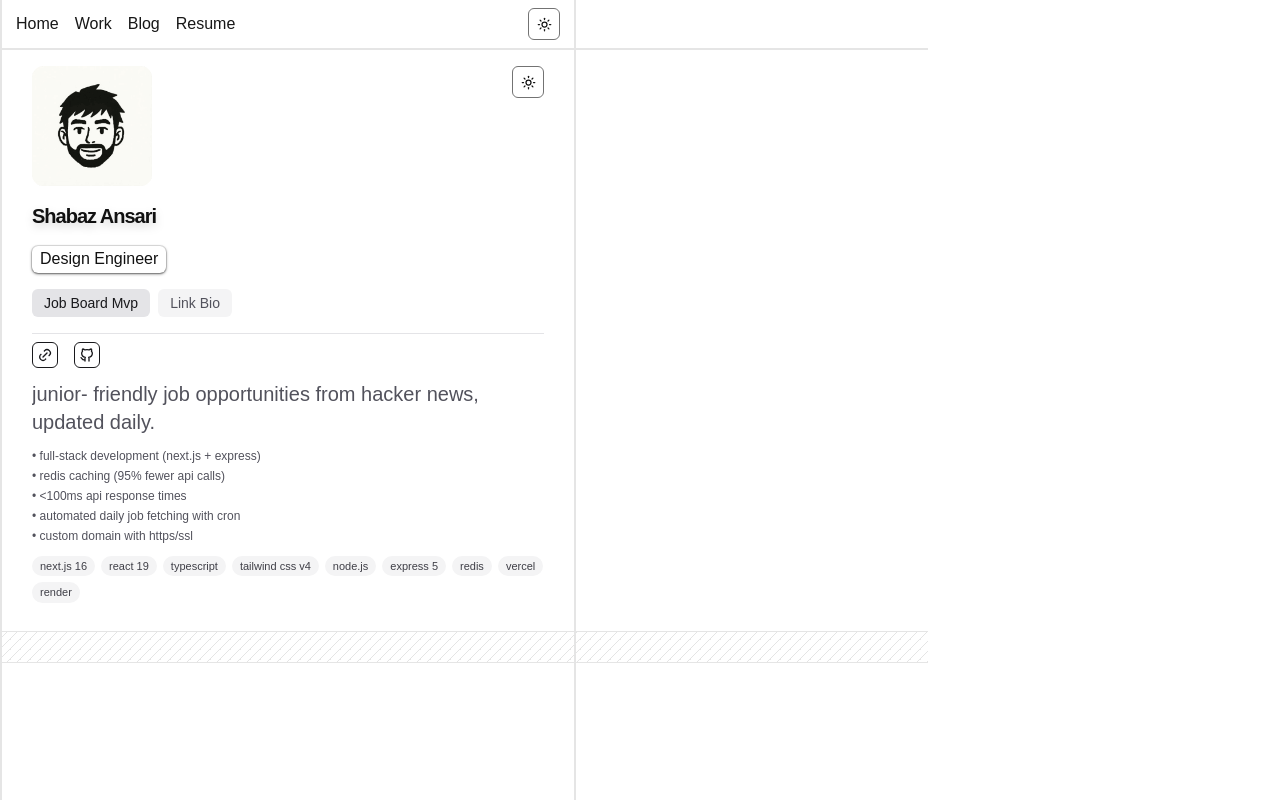
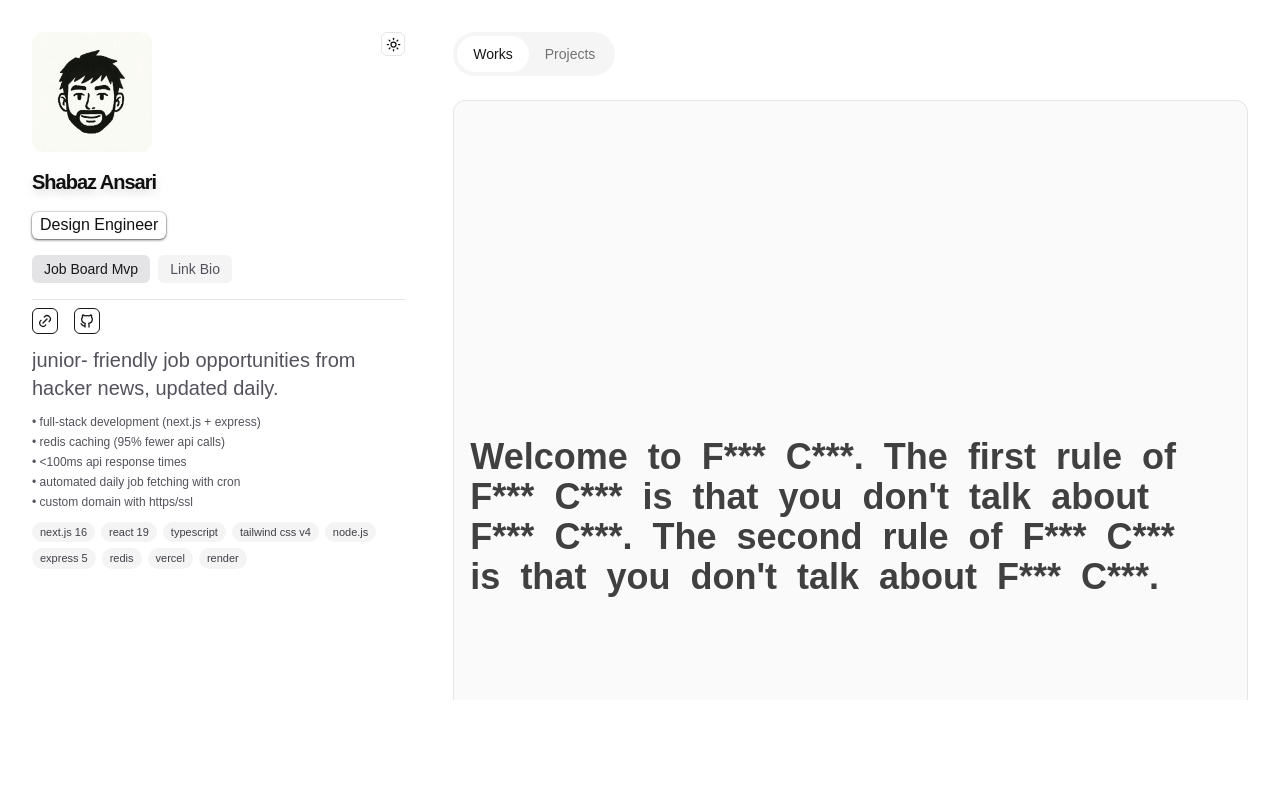
Before and after one commit to Kise07/Minimal-Portfolio, a Next.js app: page / in a window 1280 px wide. Built offline with nearby package versions, Linux system fonts and the light colour scheme.

Commit message:
chore: /root page done

```diff
--- a/src/app/page.tsx
+++ b/src/app/page.tsx
@@ -1,17 +1,13 @@
-import { ScaleX } from "@/components/core/scaleX";
-import { ScalesY } from "@/components/core/scaleY";
-import { Navbar } from "@/components/ui/navbar";
 import { Profile } from "@/components/ui/profile";
-import { Container } from "../components/core/container";
+import { Works } from "@/components/ui/work";
 
-export default function Page() {
+export default function Work() {
   return (
-    <Container className="px-4 min-h-screen">
-      <ScaleX />
-      <Navbar />
-      <ScalesY />
-      <Profile />
-      <ScalesY className="h-8 my-5" />
-    </Container>
+    <div className="m-4 relative overflow-hidden grid grid-cols-1 md:grid-cols-3 gap-4">
+      <div className="md:sticky md:top-4 md:h-[calc(100vh-2rem)]">
+        <Profile />
+      </div>
+      <Works />
+    </div>
   );
 }
--- a/src/components/ui/theme-toggle.tsx
+++ b/src/components/ui/theme-toggle.tsx
@@ -11,7 +11,7 @@
     <button
       onClick={SWITCH}
       className={cn(
-        "size-8 flex items-center justify-center relative border rounded-md border-neutral-500 p-2 dark:border-neutral-100",
+        "size-6 flex items-center justify-center relative border rounded-md border-neutral-200 dark:border-neutral-600",
         className,
       )}
     >
--- a/src/components/ui/work.tsx
+++ b/src/components/ui/work.tsx
@@ -34,7 +34,7 @@
 
   return (
     <div className="rounded-xl border border-neutral-200 dark:border-neutral-800 bg-neutral-50 dark:bg-neutral-900 p-4">
-      <div className="flex items-center justify-center min-h-svh overflow-hidden rounded-lg">
+      <div className="flex items-center justify-center min-h-dvh overflow-hidden rounded-lg">
         <Component key={key} />
       </div>
       <div className="flex items-center justify-between mt-3">
```
